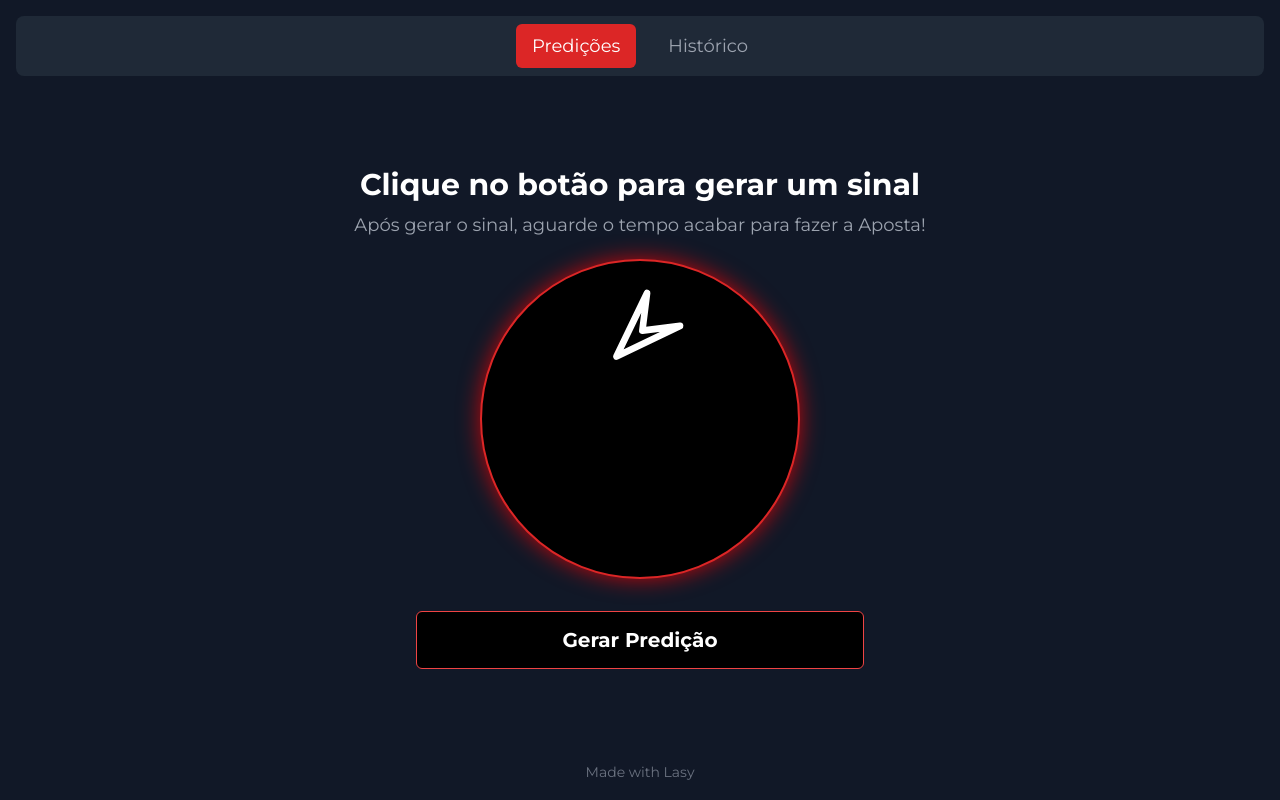
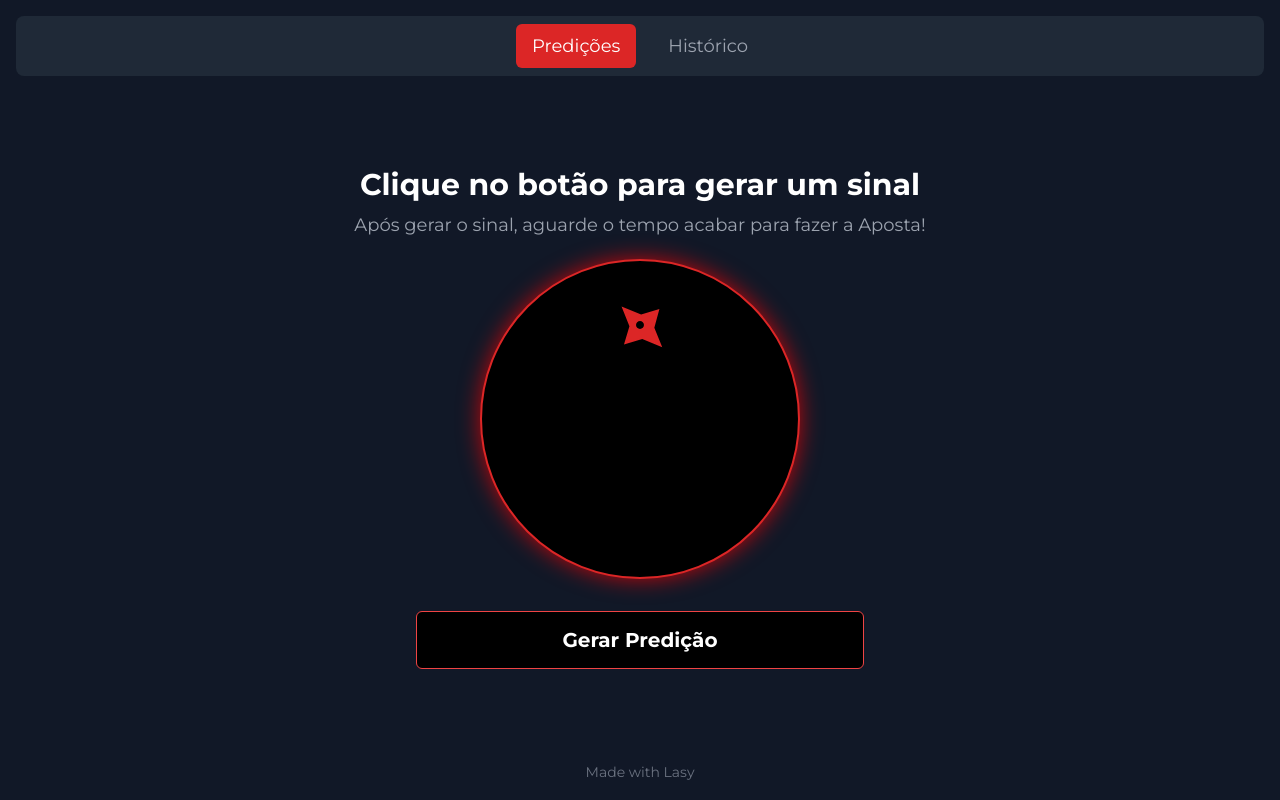
Before and after one commit to gabrieljesus17/rapid-flux-code, a React (Vite) app: page /predictions in a window 1280 px wide. Built offline with nearby package versions, Linux system fonts and the light colour scheme.

Commit message:
[lasy] Atualizando o ícone do avião - escreveu 1 arquivo(s)

```diff
--- a/src/components/PredictionCircle.tsx
+++ b/src/components/PredictionCircle.tsx
@@ -2,26 +2,19 @@ import { useState, useEffect, useCallback } from "react";
 import { cn } from "@/lib/utils";
 import { Button } from "./ui/button";
 
-// Componente para o ícone do avião estilizado
-const AviatorIcon = ({ isActive }: { isActive: boolean }) => (
+// Componente para o ícone do avião estilizado, agora mais realista e vermelho
+const AviatorIcon = () => (
   <div
-    className={cn(
-      "absolute top-8 flex items-center justify-center transition-all duration-500 ease-in-out",
-      isActive ? "h-12 w-12" : "h-20 w-20" // Menor quando ativo, maior quando inativo
-    )}
+    className="absolute top-8 flex items-center justify-center h-16 w-16" // Tamanho e posição fixos
   >
     <svg
       width="100%"
       height="100%"
       viewBox="0 0 24 24"
-      fill="none"
-      stroke="currentColor"
-      strokeWidth="2"
-      strokeLinecap="round"
-      strokeLinejoin="round"
-      className="text-white transform -rotate-45"
+      fill="currentColor"
+      className="text-red-600 transform -rotate-45"
     >
-      <path d="M2 12l20-7-9 7 9 7-20-7z" />
+      <path d="M21.4,12.9l-6.3-3.4L12,2.2l-3.1,7.3L2.6,12.9l6.3,3.4L12,23.8l3.1-7.3L21.4,12.9z M12,13.5c-0.8,0-1.5-0.7-1.5-1.5 s0.7-1.5,1.5-1.5s1.5,0.7,1.5,1.5S12.8,13.5,12,13.5z"/>
     </svg>
   </div>
 );
@@ -156,7 +149,7 @@ export default function PredictionCircle() {
       {showTimer && <div className="text-7xl font-bold text-red-500 my-4">{timer}s</div>}
 
       <div className={cn("relative w-80 h-80 rounded-full flex flex-col items-center justify-center text-center p-4 transition-all duration-300 mt-4", circleClass)}>
-        <AviatorIcon isActive={isActive} />
+        <AviatorIcon />
         {isActive && appState !== "AWAITING_ENTRY" && appState !== "ENTRY_COMPLETE" && (
           <div className="flex flex-col gap-4 mt-24 text-center">
             <p className="text-2xl font-semibold text-white">💰 Cashout cedo sugerido</p>
```
